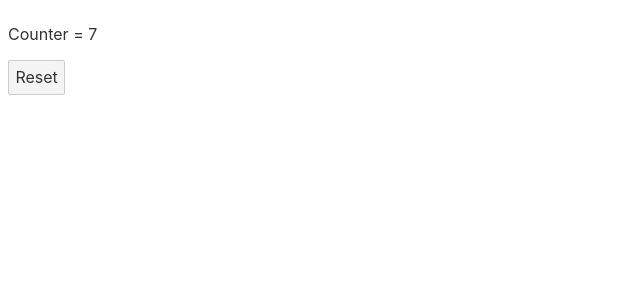
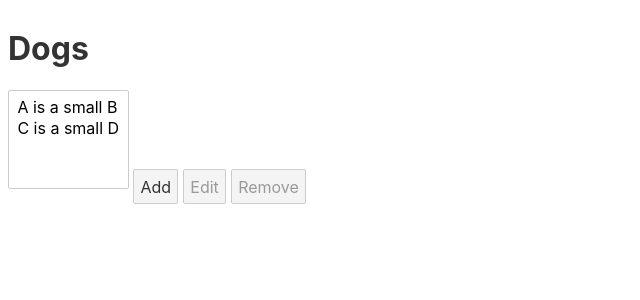
Before and after one commit to volodymyrprokopyuk/problem-solving, a Svelte app in the folder js/svelte/: page / in a window 1280 px wide. Shown: the top 300 px of the page, without its empty margins (0-640 px from the left). Built offline with nearby package versions, Linux system fonts and the light colour scheme.

Commit message:
feat(svelte): add dogs app

```diff
--- a/js/svelte/src/App.svelte
+++ b/js/svelte/src/App.svelte
@@ -31,6 +31,14 @@
   let bselected
   function buttonSelected(ev) { bselected = ev.detail }
   import CounterStore from "./CounterStore.svelte"
+  import DogList from "./DogList.svelte"
+  import DogForm from "./DogForm.svelte"
+  let dog = { }
+  let mode = "dogList"
+  function modeChange(ev) {
+    mode = ev.detail
+    if (mode === "dogCreate") { dog = { } }
+  }
 
   // Travel packing checklist
   import Login from "./Login.svelte"
@@ -61,7 +69,13 @@
      </SlotShipping> -->
 <!-- <EventButtons {buttons} selected={bselected} on:buttonSelected={buttonSelected}/>
      {#if bselected}<p>Selected: {bselected}</p>{/if} -->
-<CounterStore/>
+<!-- <CounterStore/> -->
+<h1>Dogs</h1>
+{#if mode === "dogList"}
+  <DogList on:mode={modeChange} on:dogSelect={ev => dog = ev.detail}/>
+{:else}
+  <DogForm {mode} {dog} on:mode={modeChange}/>
+{/if}
 
 <!-- Travel packing checklist -->
 <!-- <main>
--- /dev/null
+++ b/js/svelte/src/DogForm.svelte
@@ -0,0 +1,35 @@
+<script>
+  import { createEventDispatcher } from "svelte"
+  const dispatch = createEventDispatcher()
+  import { dogStore } from "./stores.js"
+
+  export let dog = { }
+  export let mode = "dogCreate"
+
+  let { name, size, breed } = dog
+
+  $: dogValid = name && size && breed
+
+  function dogSave() {
+    const id = dog.id || Math.floor(Math.random() * 1000)
+    dogStore.update(dogs => {
+      dogs[id] = { id, name, size, breed }
+      return dogs
+    })
+    dispatch("mode", "dogList")
+  }
+</script>
+
+<form on:submit|preventDefault={dogSave}>
+  <label>Name <input type="text" bind:value={name}></label>
+  <label>Size</label>
+  <label><input type="radio" value="small" bind:group={size}>Small</label>
+  <label><input type="radio" value="medium" bind:group={size}>Medium</label>
+  <label><input type="radio" value="large" bind:group={size}>Large</label>
+  <label>Breed <input type="text" bind:value={breed}></label>
+  <button type="submit" disabled={!dogValid}>
+    {mode === "dogCreate" ? "Save" : "Update"}
+  </button>
+  <button type="button"
+          on:click={() => dispatch("mode", "dogList")}>Cancel</button>
+</form>
--- /dev/null
+++ b/js/svelte/src/DogList.svelte
@@ -0,0 +1,42 @@
+<script>
+  import { createEventDispatcher } from "svelte"
+  const dispatch = createEventDispatcher()
+  import { dogStore } from "./stores.js"
+
+  $: dogs = Object.values($dogStore)
+  let dogsSelected = []
+
+  function dogStr(dog) {
+    return `${dog.name} is a ${dog.size} ${dog.breed}`
+  }
+  function dogSelect(ev) {
+    const { selectedOptions } = ev.target
+    dogsSelected = Array.from(selectedOptions).map(option =>
+      $dogStore[option.value]
+    )
+    dispatch("dogSelect", dogsSelected[0])
+  }
+  function dogDelete() {
+    dogStore.update(dogs => {
+      dogsSelected.map(dog => delete dogs[dog.id])
+      return dogs
+    })
+    dogsSelected = []
+  }
+</script>
+
+{#if dogs.length}
+  <select multiple on:change={dogSelect}>
+    {#each dogs as dog (dog.id)}
+      <option value={dog.id}>{dogStr(dog)}</option>
+    {/each}
+  </select>
+{:else}
+  <p>Dog list is empty</p>
+{/if}
+<button type="button"
+        on:click={() => dispatch("mode", "dogCreate")}>Add</button>
+<button type="button" disabled={dogsSelected.length === 0}
+              on:click={() => dispatch("mode", "dogUpdate")}>Edit</button>
+<button type="button" disabled={dogsSelected.length === 0}
+              on:click={dogDelete}>Remove</button>
--- a/js/svelte/src/stores.js
+++ b/js/svelte/src/stores.js
@@ -7,3 +7,8 @@ export const incCounter = writable(counter, set => {
   const token = setInterval(() => { counter += 1; set(counter) }, 1000)
   return () => clearInterval(token)
 })
+
+export const dogStore = writable({
+  1: {id: 1, name: "A", size: "small", breed: "B"},
+  2: {id: 2, name: "C", size: "small", breed: "D"}
+})
```
